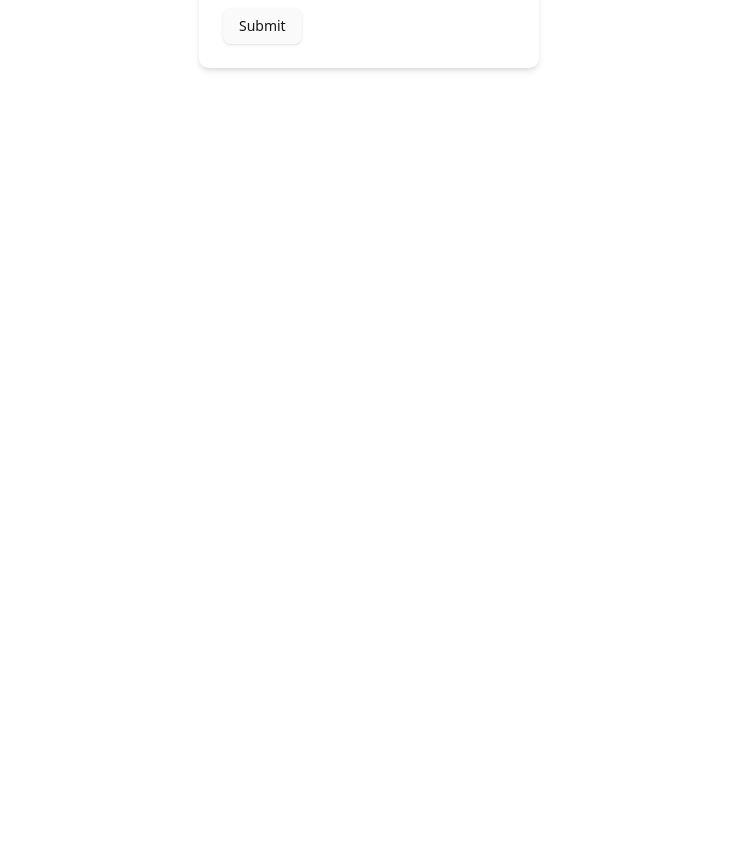
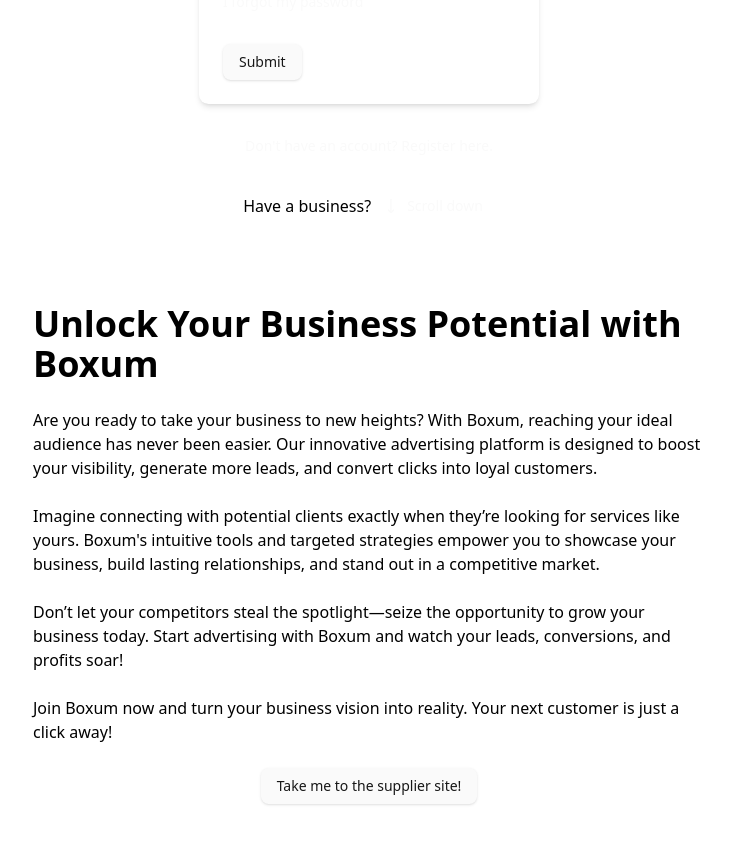
Before and after one commit to Yellowatch/boxumco, a React (Vite) app in the folder frontend-client/: page /login in a window 1280 px wide. Shown: the part 400-1244 px from the top of the page, without its empty margins (271-1002 px from the left). Before the commit the page ends 800 px from the top, so only its background shows below. Built offline with nearby package versions, Linux system fonts and the light colour scheme.

Commit message:
Added some call to actions in the login page

```diff
--- a/frontend-client/src/components/authentication/LoginForm.tsx
+++ b/frontend-client/src/components/authentication/LoginForm.tsx
@@ -106,6 +106,7 @@ export function LoginForm() {
                             </FormItem>
                         )}
                     />
+                    <div>
                         <FormField
                             control={form.control}
                             name="password"
@@ -122,6 +123,8 @@ export function LoginForm() {
                                 </FormItem>
                             )}
                         />
+                        <Button variant="link" className='p-0' onClick={() => navigate('/forgot-password')}>I forgot my password</Button>
+                    </div>
 
                     {errorMsg && (
                         <Alert variant="destructive">
--- a/frontend-client/src/pages/LoginPage.tsx
+++ b/frontend-client/src/pages/LoginPage.tsx
@@ -1,11 +1,50 @@
 import { LoginForm } from "@/components";
+import { Button } from "@/components/ui/button";
+import { useNavigate } from "react-router-dom";
+import { MoveDown } from "lucide-react"
 
 function Login() {
+    const navigate = useNavigate();
+
+    const SupplierPageNavigation = () => {
+        window.open('http://github.com', '_blank');
+    };
+
+    const scrollToBusinessSection = () => {
+        const businessSection = document.getElementById('business-section');
+        if (businessSection) {
+            businessSection.scrollIntoView({ behavior: 'smooth' });
+        }
+    };
+
     return (
-        <div className='container flex flex-col items-center space-y-6'>
-            <h1 className='text-2xl font-bold'>Login</h1>
-            <LoginForm />
-        </div>
+        <>
+            <div className='container flex flex-col items-center space-y-6'>
+                <h1 className='text-2xl font-bold'>Login</h1>
+                <LoginForm />
+                <Button variant="link" onClick={() => navigate('/register')}>Don't have an account? Register here.</Button>
+                <div className="flex items-center">
+                    <p>Have a business?</p>
+                    <Button variant="ghost" onClick={scrollToBusinessSection}>
+                        <MoveDown />Scroll down
+                    </Button>
+                </div>
+            </div>
+            <div id="business-section" className='container flex flex-col items-center space-y-6 max-w-2xl'>
+                <h1>Unlock Your Business Potential with Boxum</h1>
+                <p>
+                    Are you ready to take your business to new heights? With Boxum, reaching your ideal audience has never been easier. Our innovative advertising platform is designed to boost your visibility, generate more leads, and convert clicks into loyal customers.
+                </p>
+                <p>
+                    Imagine connecting with potential clients exactly when they’re looking for services like yours. Boxum's intuitive tools and targeted strategies empower you to showcase your business, build lasting relationships, and stand out in a competitive market.
+                </p>
+                <p>
+                    Don’t let your competitors steal the spotlight—seize the opportunity to grow your business today. Start advertising with Boxum and watch your leads, conversions, and profits soar!
+                </p>
+                <h3>Join Boxum now and turn your business vision into reality. Your next customer is just a click away!</h3>
+                <Button onClick={SupplierPageNavigation}>Take me to the supplier site!</Button>
+            </div>
+        </>
     );
 }
 
```
Lines whose indentation alone changed are shown as unchanged.
